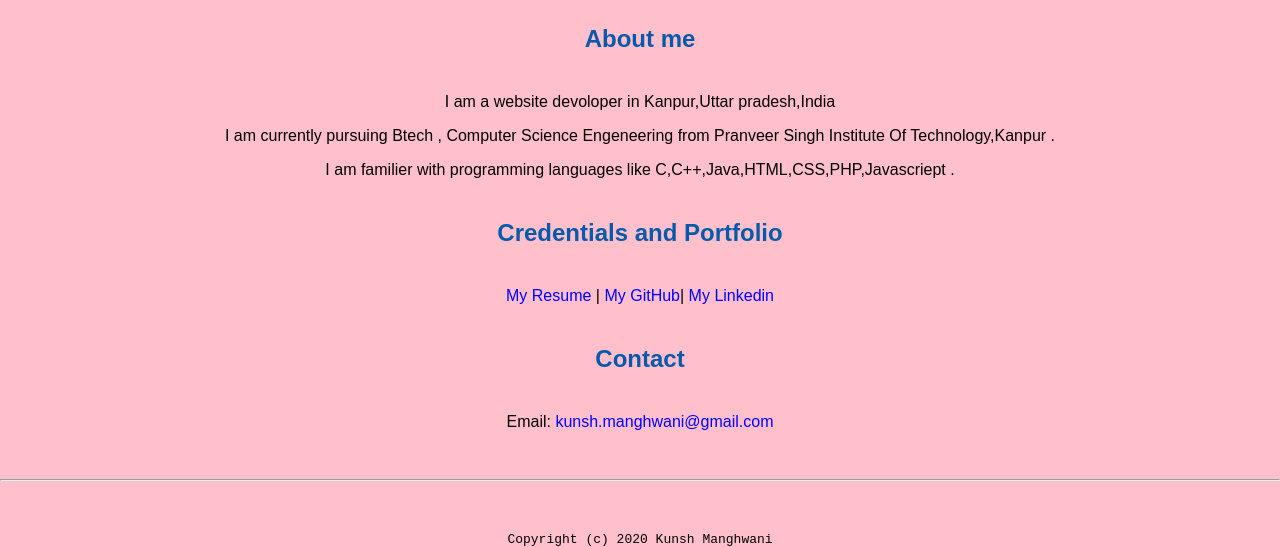
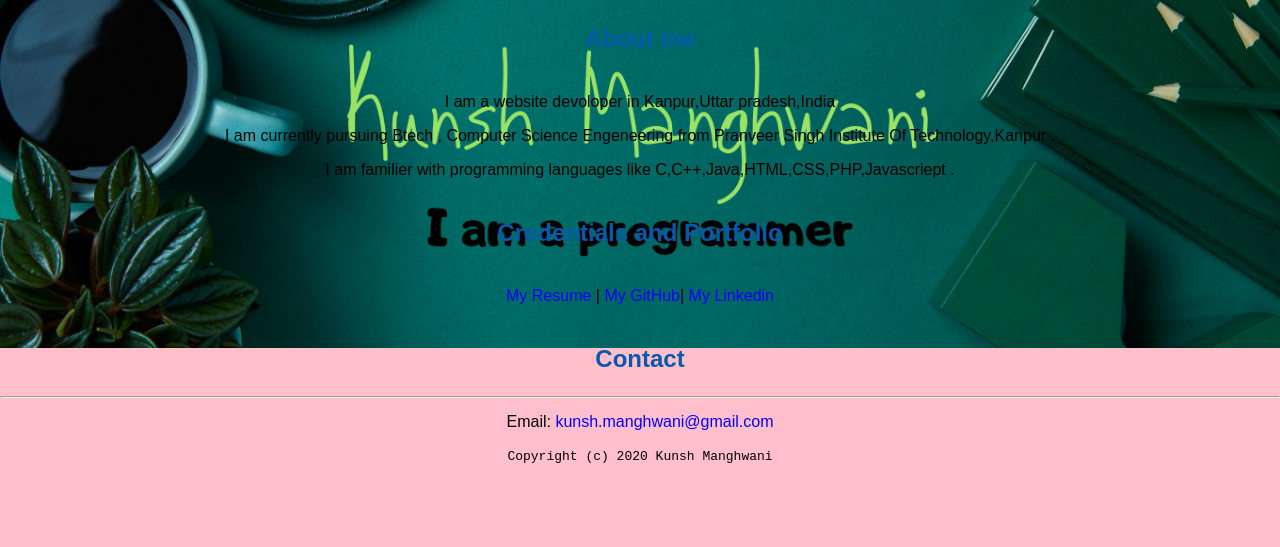
Before and after one commit to Kunsh-Manghwani/Kunsh-Manghwani.github.io, a plain HTML site: page index.html in a window 1280 px wide. Shown: the part 500-1047 px from the top of the page. After the commit the page ends 964 px from the top, so only its background shows below. Drawn offline with Linux system fonts and the light colour scheme.

Commit message:
Update index.html

```diff
--- a/index.html
+++ b/index.html
@@ -24,11 +24,21 @@
     background-size: cover;
 
   }
+       .bg2-style
+   {
+    background-image: url("images/20200828_121344_0000.png");
+    height: 50%;
+    background-repeat: no-repeat;
+    background-position: center;
+    background-size: cover;
+
+  }
   </style>
 </header>
 
   <body>
     <div class="bg-style"></div>
+    <div class="bg2-style">
     <h1>Kunsh Manghwani</h1>
     <h2>About me</h2>
     <p>I am a website devoloper in  Kanpur,Uttar pradesh,India</p>
@@ -39,7 +49,7 @@
     <p><a href="resume.html">My Resume </a>| <a href="https://github.com/Kunsh-Manghwani">My GitHub</a>| <a href="https://www.linkedin.com/in/kunsh-manghwani-722193190">My Linkedin</a></p>
     <h2>Contact</h2>
 
-    <p>Email:<a href="mailto:kunsh.manghwani@gmail.com"> kunsh.manghwani@gmail.com</a></p>
+    <p>Email:<a href="mailto:kunsh.manghwani@gmail.com"> kunsh.manghwani@gmail.com</a></p></div>
       </body>
 
   <footer>
```
